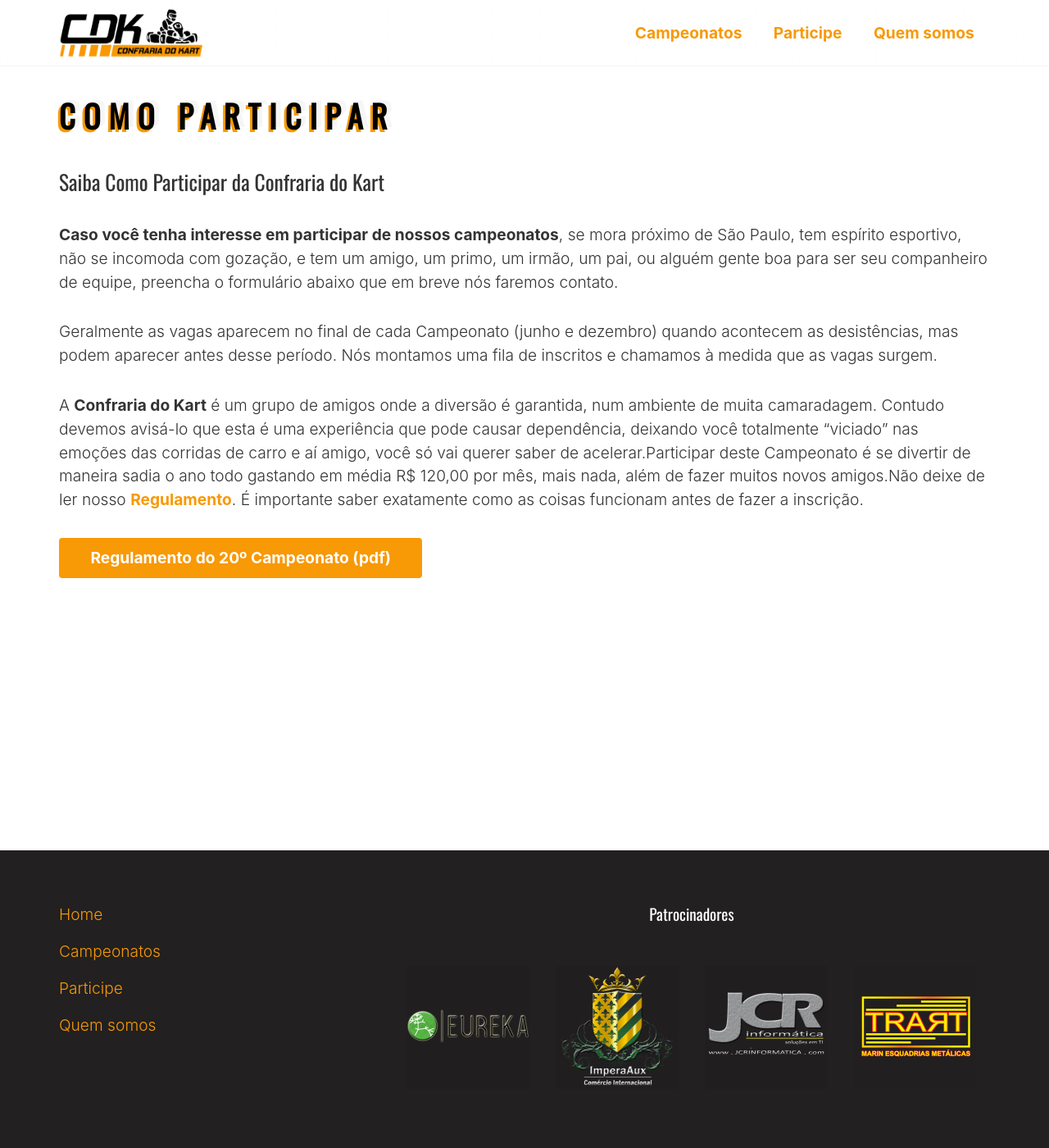
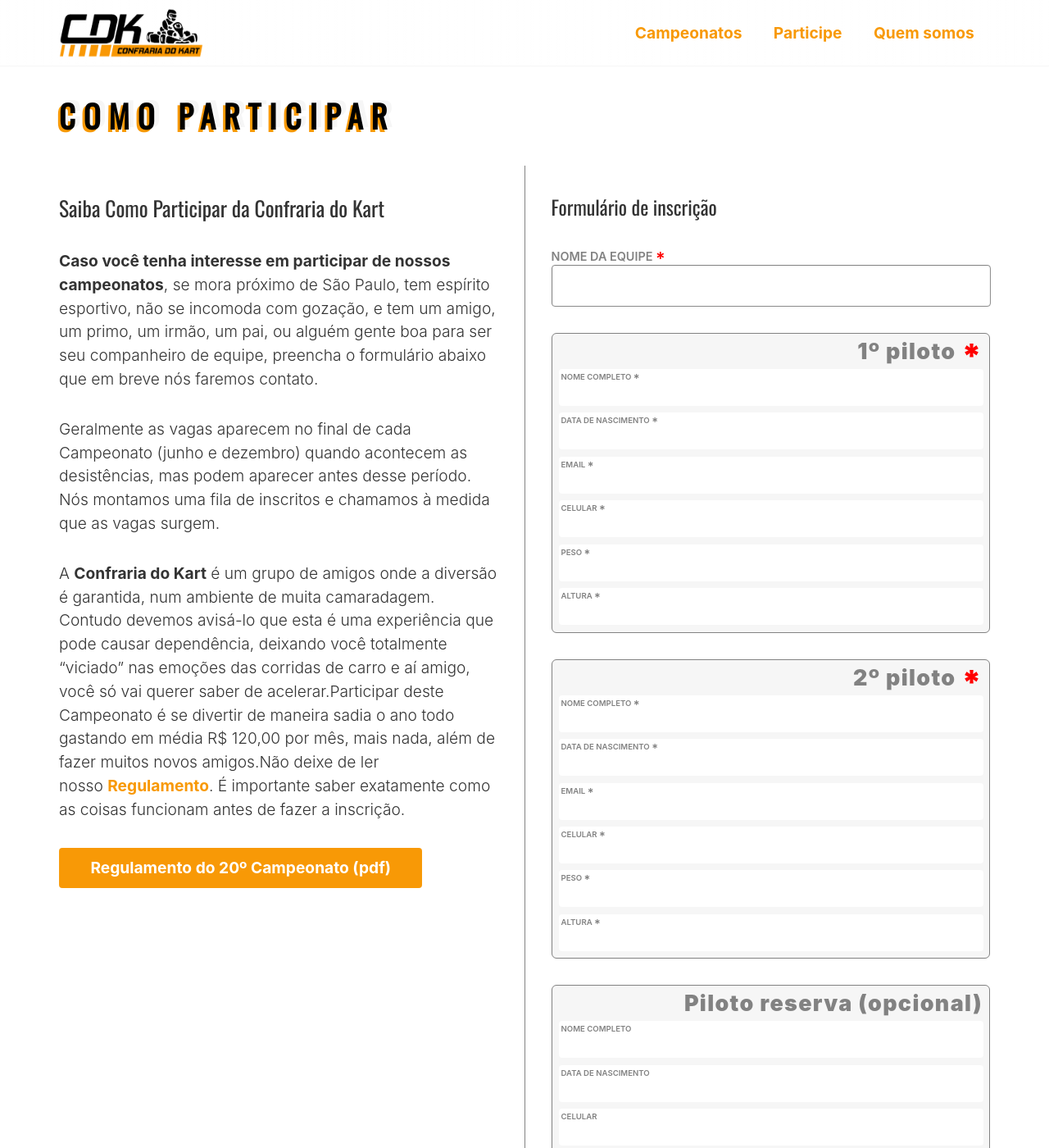
Before and after one commit to ConfrariaDoKart/confrariadokart.github.io, a Jekyll site: the page built from participe.md, in a window 1280 px wide and 1400 px high. Shown: the whole window at 82% size. Built offline with Jekyll 4.4.1, drawn with Linux system fonts in a browser that asks for light colours; some of the changed text lies outside the part shown.

Commit message:
New subscription form

```diff
--- /dev/null
+++ b/_layouts/subscription-form.html
@@ -0,0 +1,121 @@
+---
+layout: page
+---
+
+<div class="subscription__grid">
+    <div class="subscription__page-content">
+        {{ content }}
+    </div>
+
+    <div class="subscription__form">
+        <h4>Formulário de inscrição</h4>
+        <form id="subscription-form" action="">
+            <p>
+                <label for="team">Nome da Equipe <span class="asterisk">*</span></label>
+                <input name="team" id="team" type="text" required>
+            </p>
+            <fieldset class="subscription__fieldset">
+                <legend class="subscription__legend">
+                    <div>1º piloto <span class="asterisk">*</span></div>
+                </legend>
+                <div class="subscription__fieldset-content" id="first_pilot">
+                    <p>
+                        <label for="first_name">Nome Completo <span class="asterisk">*</span></label>
+                        <input name="first_name" id="first_name" type="text" required>
+                    </p>
+                    <p>
+                        <label for="first_birthday">Data de Nascimento <span class="asterisk">*</span></label>
+                        <input name="first_birthday" id="first_birthday" type="text" required>
+                    </p>
+                    <p>
+                        <label for="first_email">Email <span class="asterisk">*</span></label>
+                        <input name="first_email" id="first_email" type="email" required>
+                    </p>
+                    <p>
+                        <label for="first_phone">Celular <span class="asterisk">*</span></label>
+                        <input name="first_phone" id="first_phone" type="tel" required>
+                    </p>
+                    <p>
+                        <label for="first_weight">Peso <span class="asterisk">*</span></label>
+                        <input name="first_weight" id="first_weight" type="text" required>
+                    </p>
+                    <p>
+                        <label for="first_height">Altura <span class="asterisk">*</span></label>
+                        <input name="first_height" id="first_height" type="text" required>
+                    </p>
+                </div>
+            </fieldset>
+            <fieldset class="subscription__fieldset">
+                <legend class="subscription__legend">
+                    <div>2º piloto <span class="asterisk">*</span></div>
+                </legend>
+                <div class="subscription__fieldset-content" id="second_pilot">
+                    <p>
+                        <label for="second_name">Nome Completo <span class="asterisk">*</span></label>
+                        <input name="second_name" id="second_name" type="text" required>
+                    </p>
+                    <p>
+                        <label for="second_birthday">Data de Nascimento <span class="asterisk">*</span></label>
+                        <input name="second_birthday" id="second_birthday" type="text" required>
+                    </p>
+                    <p>
+                        <label for="second_email">Email <span class="asterisk">*</span></label>
+                        <input name="second_email" id="second_email" type="email" required>
+                    </p>
+                    <p>
+                        <label for="second_phone">Celular <span class="asterisk">*</span></label>
+                        <input name="second_phone" id="second_phone" type="tel" required>
+                    </p>
+                    <p>
+                        <label for="second_weight">Peso <span class="asterisk">*</span></label>
+                        <input name="second_weight" id="second_weight" type="text" required>
+                    </p>
+                    <p>
+                        <label for="second_height">Altura <span class="asterisk">*</span></label>
+                        <input name="second_height" id="second_height" type="text" required>
+                    </p>
+                </div>
+            </fieldset>
+            <fieldset class="subscription__fieldset">
+                <legend class="subscription__legend">
+                    <div>Piloto reserva (opcional)</div>
+                </legend>
+                <div class="subscription__fieldset-content" id="third_pilot">
+                    <p>
+                        <label for="third_name">Nome Completo</label>
+                        <input name="third_name" id="third_name" type="text">
+                    </p>
+                    <p>
+                        <label for="third_birthday">Data de Nascimento</label>
+                        <input name="third_birthday" id="third_birthday" type="text">
+                    </p>
+                    <p>
+                        <label for="third_phone">Celular</label>
+                        <input name="third_phone" id="third_phone" type="tel">
+                    </p>
+                    <p>
+                        <label for="third_email">Email</label>
+                        <input name="third_email" id="third_email" type="email">
+                    </p>
+                    <p>
+                        <label for="third_weight">Peso</label>
+                        <input name="third_weight" id="third_weight" type="text">
+                    </p>
+                    <p>
+                        <label for="third_height">Altura</label>
+                        <input name="third_height" id="third_height" type="text">
+                    </p>
+                </div>
+            </fieldset>
+            <p>
+                <label for="extras">Solicitações Extras</label>
+                <textarea name="extras" id="extras" rows="5"></textarea>
+            </p>
+            <p class="subscription__form-footer">
+                <button type="submit">
+                    Enviar inscrição
+                </button>
+            </p>
+        </form>
+    </div>
+</div>
--- a/_sass/_forms.scss
+++ b/_sass/_forms.scss
@@ -1,6 +1,6 @@
 %form-basis {
     padding: 10px;
-    border: 1px solid $grey-color-light;
+    border: 1px solid $grey-color;
     border-radius: 4px;
     background-color: #fff;
     transition: 0.2s ease-in-out;
@@ -10,7 +10,7 @@
     transform: scale(0.9999);
 
     &:focus {
-        border-color: $grey-color;
+        border-color: $brand-color;
         box-shadow: 0 2px 10px 0 rgba($brand-color, 0.5);
     }
 }
@@ -83,6 +83,7 @@ label {
     font-size: 0.75em;
     font-weight: 600;
     text-transform: uppercase;
+    color: $grey-color;
 }
 
 input {
--- /dev/null
+++ b/_sass/_subscription.scss
@@ -0,0 +1,106 @@
+.subscription {
+    &__grid {
+        @extend .wrapper, .horizontal;
+
+        @include media-query($on-laptop) {
+            flex-direction: column;
+        }
+    }
+
+    &__page-content {
+        @extend .page-content;
+        flex: 1;
+
+        @include media-greater($on-laptop) {
+            padding: 0;
+        }
+    }
+
+    &__form {
+        flex: 1;
+
+        @include media-greater($on-laptop) {
+            margin-left: var(--spacing);
+            padding-left: var(--spacing);
+            border-left: 1px solid $grey-color;
+        }
+
+        .asterisk {
+            display: inline-block;
+            color: red;
+            font-size: 1.5em;
+            line-height: 0;
+            transform: translateY(0.25em);
+        }
+    }
+
+    &__fieldset {
+        margin-bottom: var(--spacing);
+        padding: var(--spacing-xs);
+        background-color: $grey-color-light;
+        border: 1px solid $grey-color;
+        border-radius: 6px;
+        @extend %transition;
+
+        &:focus-within {
+            border-color: $brand-color;
+            box-shadow: 0 2px 10px 0 rgba($brand-color, 0.5);
+
+            @include media-greater($on-laptop) {
+                transform: scale(1.15);
+            }
+        }
+
+        &:not(:focus-within) {
+            label {
+                .asterisk {
+                    color: inherit;
+                }
+            }
+        }
+
+        &-content {
+            > :last-child {
+                margin-bottom: 0;
+            }
+
+            p {
+                margin-top: var(--spacing-xs);
+                margin-bottom: var(--spacing-xs);
+            }
+        }
+
+        label {
+            font-size: 0.5em;
+            position: absolute;
+            z-index: 9;
+            padding: 3px;
+        }
+
+        input {
+            padding: var(--spacing-s) 3px 3px;
+
+            @include media-greater($on-laptop) {
+                font-size: 0.85em;
+            }
+
+            &:not(:focus) {
+                border-color: transparent;
+            }
+        }
+    }
+
+    &__legend {
+        display: contents;
+
+        > * {
+            margin: 0;
+            text-align: right;
+            font-size: 1.4em;
+            font-weight: 900;
+            letter-spacing: 0.05em;
+            line-height: 1;
+            color: $grey-color;
+        }
+    }
+}
--- a/css/main.scss
+++ b/css/main.scss
@@ -8,5 +8,5 @@ $baseurl: '{{ site.baseurl }}';
 @import "vars", "mixins";
 @import "defaults", "forms";
 @import "monica", "helpers";
-@import "layout";
+@import "layout", "subscription";
 @import "home", "post", "share";
```
Also changed, not shown: participe.md (renamed from como-participar.md, +1 -0 lines).
